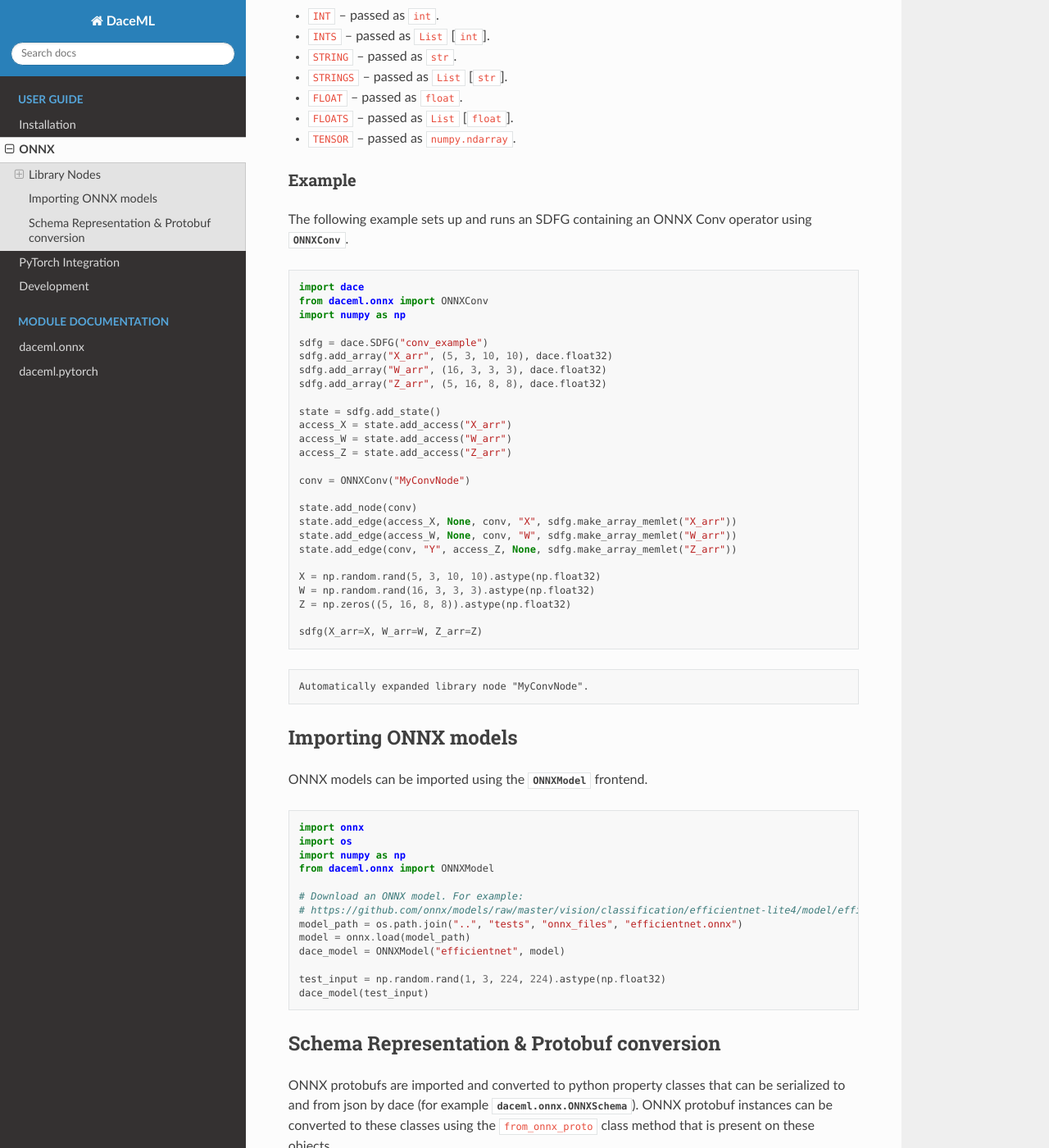
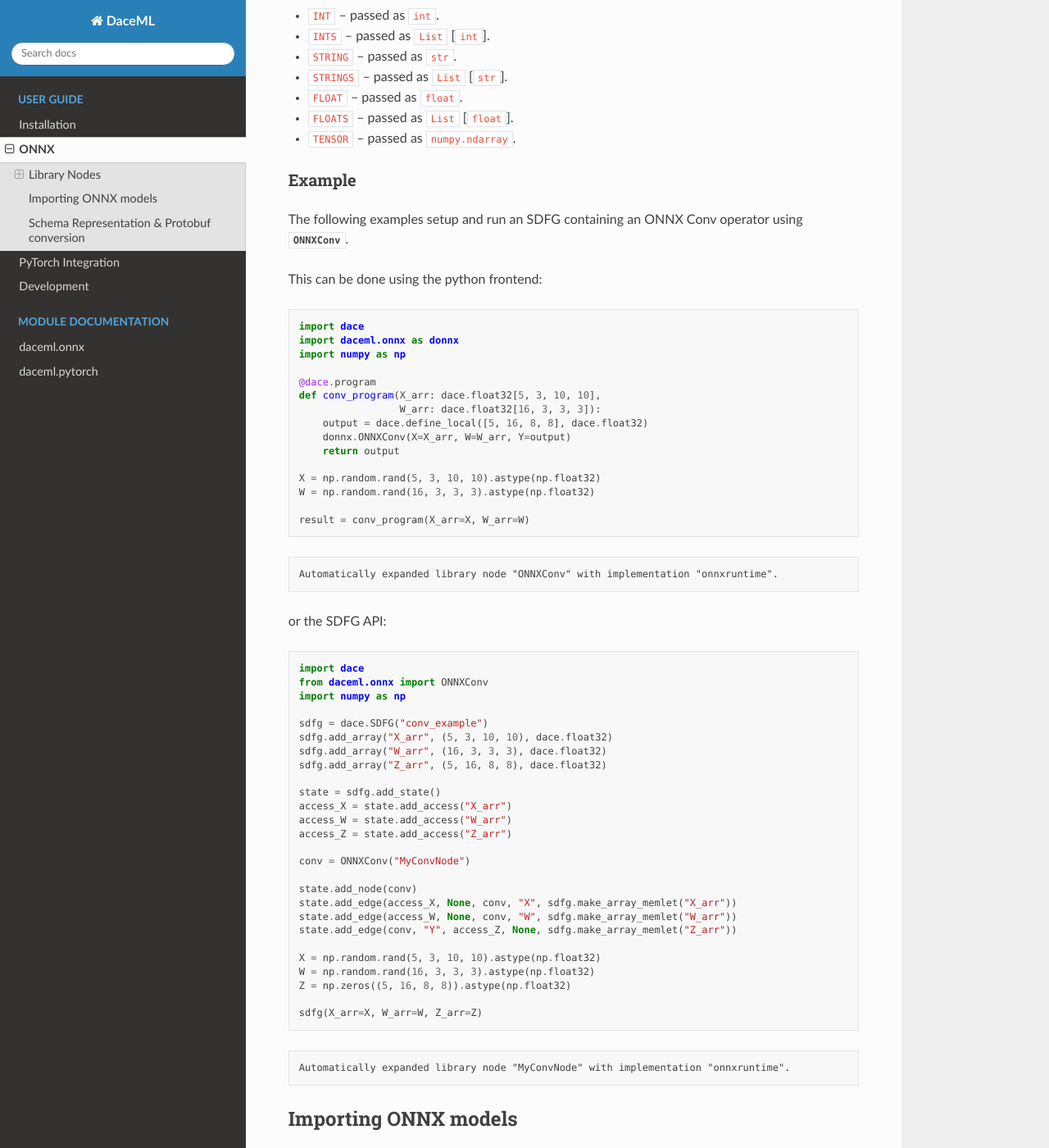
Before and after one commit to spcl/daceml, a Sphinx documentation site: the page built from doc/overviews/onnx.rst, in a window 1280 px wide and 1400 px high, scrolled down 1078 px. Shown: the whole window at 82% size. Built offline with Sphinx 7.4.7 and the Read the Docs theme 2.0.0, drawn with Linux system fonts in a browser that asks for light colours.

Commit message:
Update documentation, bump dace

```diff
--- a/doc/overviews/onnx.rst
+++ b/doc/overviews/onnx.rst
@@ -40,7 +40,33 @@ The following attribute types are supported:
 Example
 ~~~~~~~
 
-The following example sets up and runs an SDFG containing an ONNX Conv operator using :class:`~daceml.onnx.nodes.onnx_op.ONNXConv`.
+The following examples setup and run an SDFG containing an ONNX Conv operator using :class:`~daceml.onnx.nodes.onnx_op.ONNXConv`.
+
+This can be done using the python frontend:
+
+.. testcode::
+
+    import dace
+    import daceml.onnx as donnx
+    import numpy as np
+
+    @dace.program
+    def conv_program(X_arr: dace.float32[5, 3, 10, 10],
+                     W_arr: dace.float32[16, 3, 3, 3]):
+        output = dace.define_local([5, 16, 8, 8], dace.float32)
+        donnx.ONNXConv(X=X_arr, W=W_arr, Y=output)
+        return output
+
+    X = np.random.rand(5, 3, 10, 10).astype(np.float32)
+    W = np.random.rand(16, 3, 3, 3).astype(np.float32)
+
+    result = conv_program(X_arr=X, W_arr=W)
+
+.. testoutput::
+
+    Automatically expanded library node "ONNXConv" with implementation "onnxruntime".
+
+or the SDFG API:
 
 .. testcode::
 
@@ -73,7 +99,7 @@ The following example sets up and runs an SDFG containing an ONNX Conv operator
 
 .. testoutput::
 
-    Automatically expanded library node "MyConvNode".
+    Automatically expanded library node "MyConvNode" with implementation "onnxruntime".
 
 Importing ONNX models
 ---------------------
--- a/setup.py
+++ b/setup.py
@@ -23,7 +23,7 @@ setup(
     packages=['daceml'],
     package_data={'': ['*.cpp']},
     install_requires=[
-        'dace@git+https://github.com/spcl/dace.git@7759fe7', 'onnx == 1.7.0',
+        'dace@git+https://github.com/spcl/dace.git@ca8e006', 'onnx == 1.7.0',
         'torch'
     ],
     # install with pip and --find-links (see Makefile)
```
Also changed, not shown: README.md (+19 -0 lines), 4 other files.
